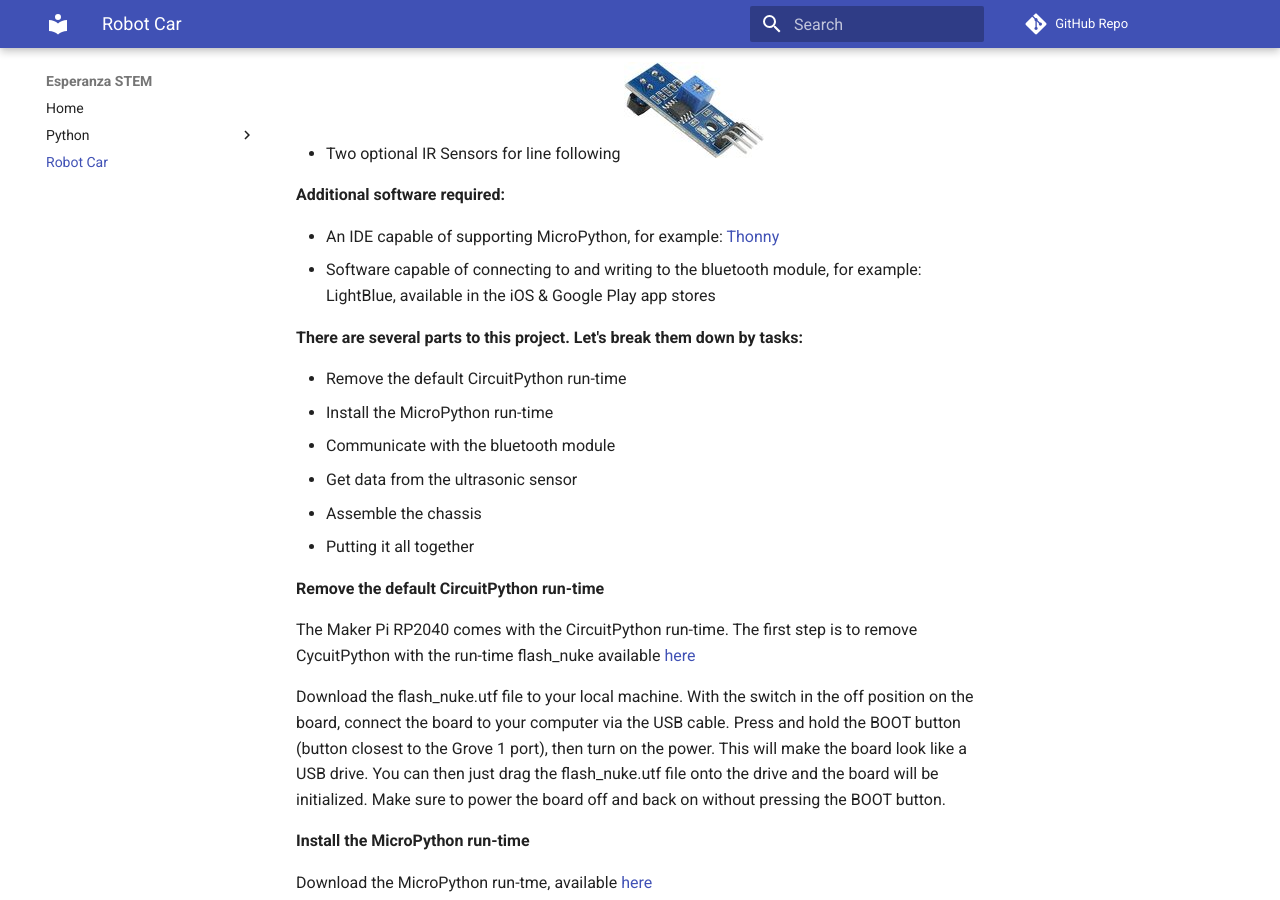
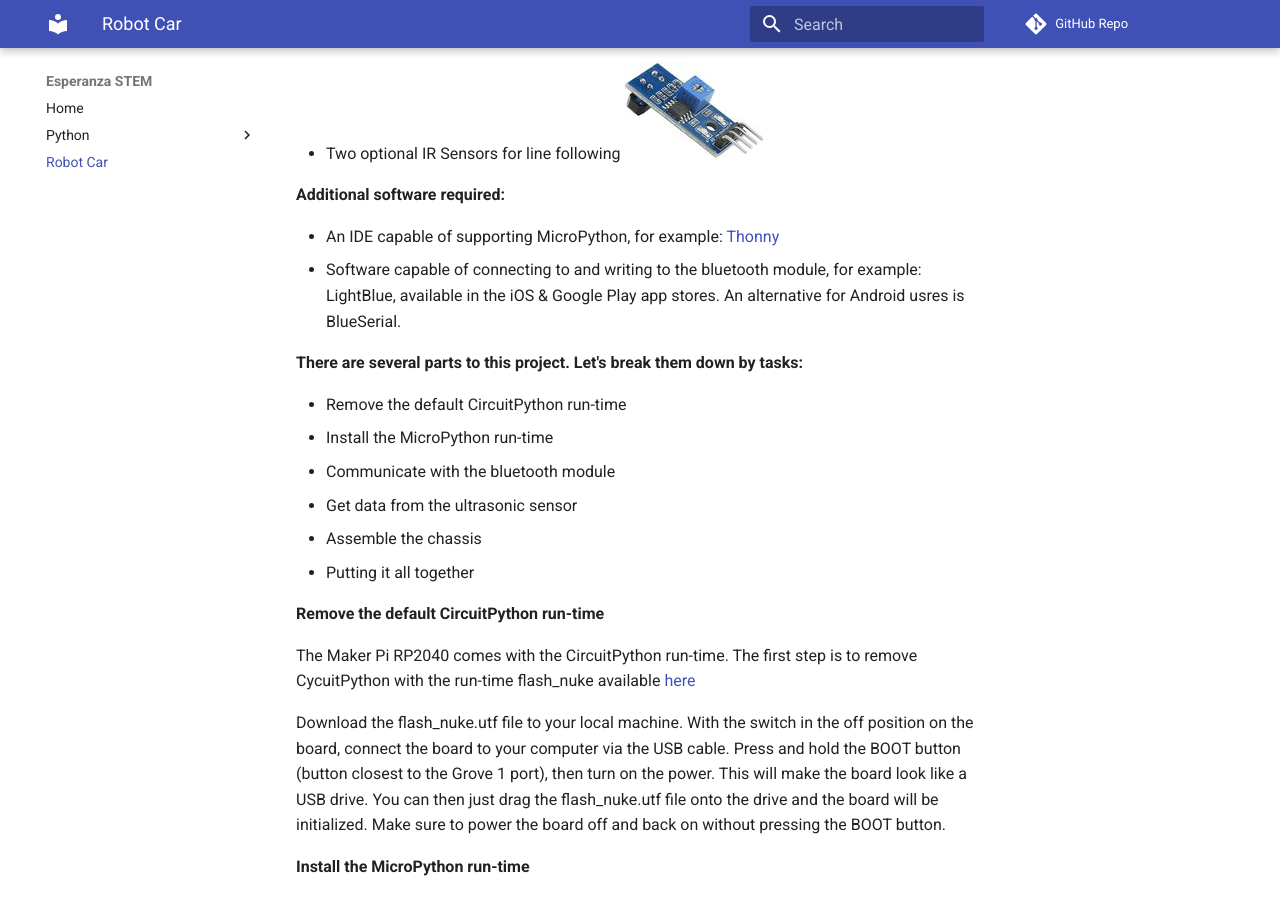
Before and after one commit to jetannenbaum/esperanzaSTEM, an MkDocs documentation site: the page built from docs/robotCar/makerPiRP2040Bot.md, in a window 1280 px wide and 900 px high, scrolled down 2271 px. Built offline with MkDocs 1.6.1 and Material for MkDocs 9.7.7, drawn with Linux system fonts in a browser that asks for light colours; comment, search, counter and statistics services are not loaded; some of the changed text lies outside the part shown.

Commit message:
Update makerPiRP2040Bot.md
Added BlueSerial as an alternative to LightBlue.  Also added a reference to to pairing the BlueTooth Module

````diff
--- a/docs/robotCar/makerPiRP2040Bot.md
+++ b/docs/robotCar/makerPiRP2040Bot.md
@@ -29,7 +29,7 @@ Additional parts (not included in the kit):
  **Additional software required:**
 
 - An IDE capable of supporting MicroPython, for example: [Thonny](https://thonny.org/)
-- Software capable of connecting to and writing to the bluetooth module, for example: LightBlue, available in the iOS & Google Play app stores
+- Software capable of connecting to and writing to the bluetooth module, for example: LightBlue, available in the iOS & Google Play app stores.  An alternative for Android usres is BlueSerial.
 
 **There are several parts to this project.  Let's break them down by tasks:**
 
@@ -80,6 +80,8 @@ White | RXD
 Connect the other end of the grove wire harness to the grove 3 port.  Using the following code and your bluetooth application of choice, you should be able to send data to the board and have it display in the terminal window.
 
 N.B.: If you are using an Apple device to communicate with the bluetooth module, you must use the AT-09 module.  Apple does not support the HC-05 bluetooth version.
+
+An additional note: Some of the BlueTooth modules require a pairing code.  You can find the pairing code by sending AT+PAIR through the UART to the module.  The module will then return the pairing code.  Code to write to the UART is _not_ included here, but is available elsewhere on the site.
 
 This is the code:
 ```python
````
